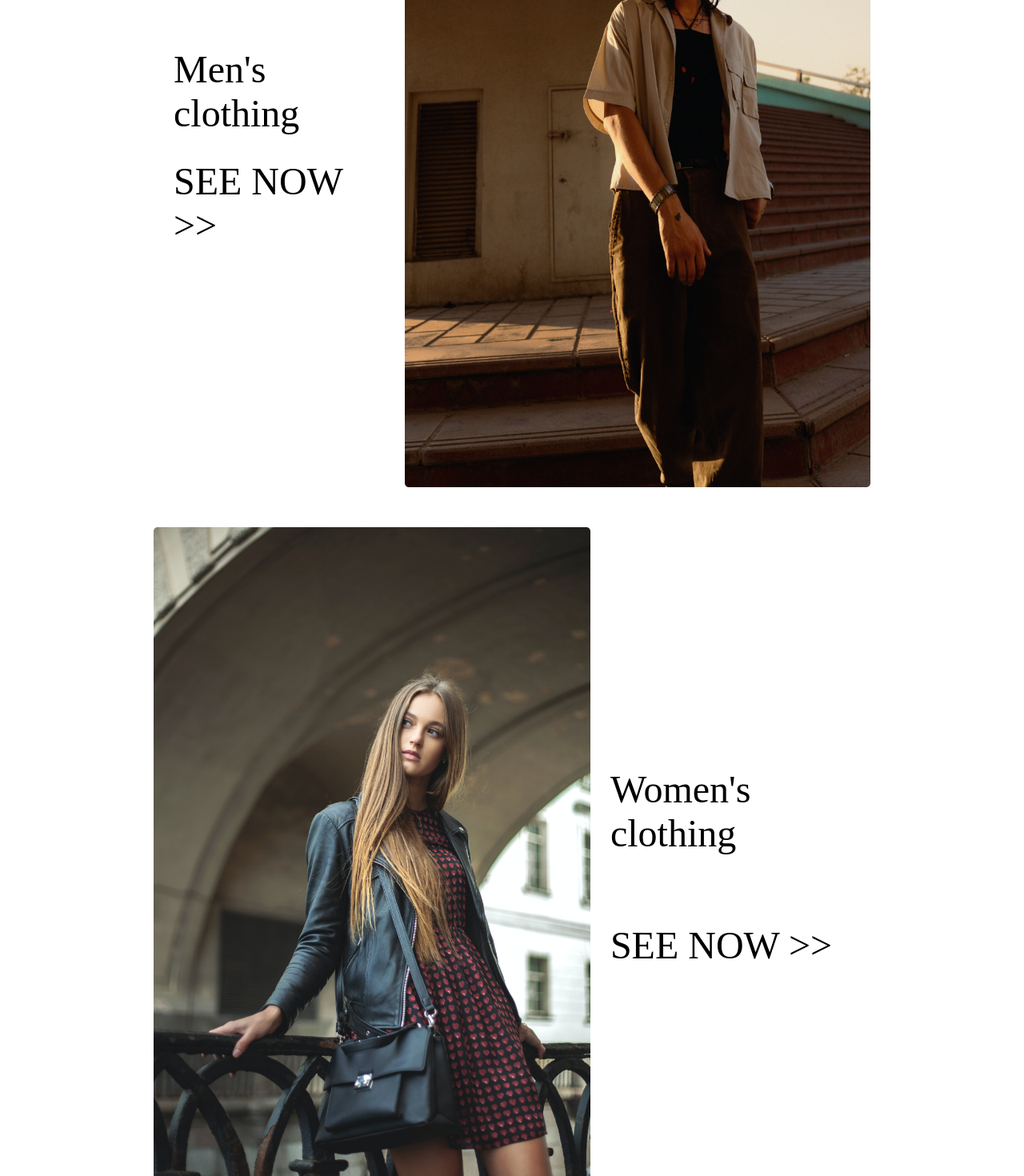
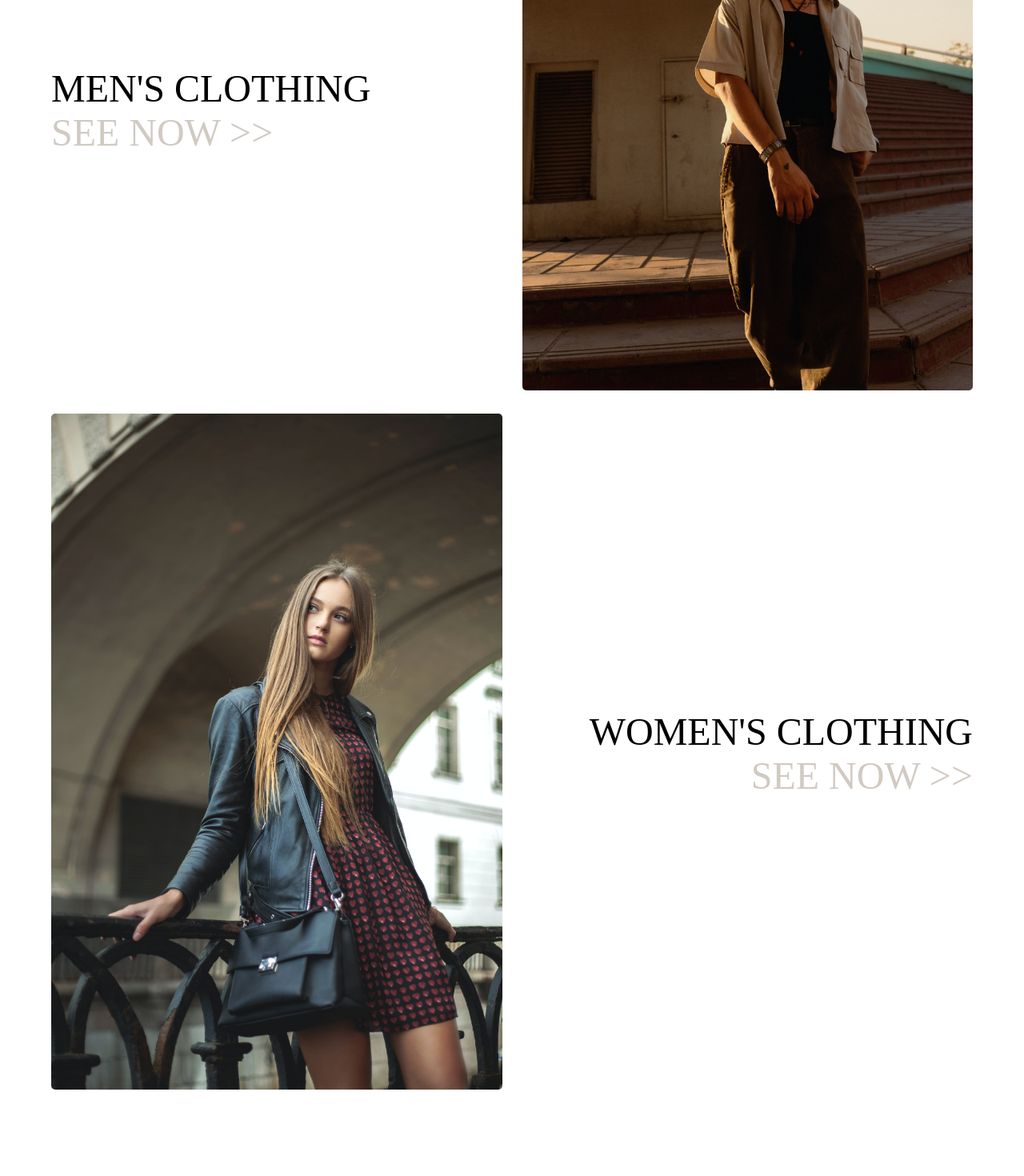
Before and after one commit to urosrelic/shopping-cart, a React (Vite) app: page / in a window 1280 px wide. Shown: the part 1020-2490 px from the top of the page at 80% size. After the commit the page ends 2386 px from the top, so only its background shows below. Built offline with nearby package versions, Linux system fonts and the light colour scheme.

Commit message:
refactor: remove men and women section
Introduced a single Section component with grid display

```diff
--- a/src/App.css
+++ b/src/App.css
@@ -86,8 +86,54 @@
   font-size: 48px;
 }
 
+/* Section */
+.section-container {
+  width: 90%;
+  margin-top: 50px;
+  display: grid;
+  grid-template-columns: repeat(2, 1fr);
+  gap: 25px;
+}
+
+.male-container-text,
+.female-container-text {
+  display: flex;
+  flex-direction: column;
+  justify-content: center;
+  text-decoration: none;
+  text-transform: uppercase;
+  color: black;
+  font-size: 48px;
+}
+
+.female-container-text {
+  align-items: flex-end;
+}
+
+.male-container-image,
+.female-container-image {
+  width: 100%;
+}
+
+.male-container-image img,
+.female-container-image img {
+  width: 100%;
+  border-radius: 5px;
+}
+
+.see-now-link {
+  text-decoration: none;
+  color: #d1cac2;
+  transition: transform 0.3s ease, ease-in 0.3s color;
+}
+
+.see-now-link:hover {
+  transform: translateX(5px);
+  color: #588b8b;
+}
+
 /* Sections */
-.section-container {
+/* .section-container {
   margin: 25px 0;
   width: 70%;
   height: 850px;
@@ -123,13 +169,4 @@
   border-radius: 5px;
 }
 
-.see-now-link {
-  text-decoration: none;
-  color: #2f2e2c;
-  transition: transform 0.3s ease, ease-in 0.3s color;
-}
-
-.see-now-link:hover {
-  transform: translateX(5px);
-  color: #588b8b;
-}
+*/
--- a/src/App.jsx
+++ b/src/App.jsx
@@ -1,8 +1,7 @@
 import './App.css';
 import { Carousel } from './components/Carousel';
 import { Header } from './components/Header';
-import { MenSection } from './components/MenSection';
-import { WomenSection } from './components/WomenSection';
+import { Section } from './components/Section';
 
 function App() {
   return (
@@ -10,8 +9,7 @@ function App() {
       <Header />
       <div className='content'>
         <Carousel />
-        <MenSection />
-        <WomenSection />
+        <Section />
       </div>
     </div>
   );
--- a/src/components/MenSection.jsx
+++ /dev/null
@@ -1,15 +0,0 @@
-export const MenSection = () => {
-  return (
-    <div className='section-container'>
-      <div className='section-title'>
-        Men's clothing
-        <a href='#' className='see-now-link'>
-          See now &gt;&gt;
-        </a>
-      </div>
-      <div className='section-image'>
-        <img src='/male_model.jpg' />
-      </div>
-    </div>
-  );
-};
--- /dev/null
+++ b/src/components/Section.jsx
@@ -0,0 +1,27 @@
+export const Section = () => {
+  return (
+    <div className='section-container'>
+      <div className='male-container-text'>
+        Men&apos;s clothing
+        <a href='#' className='see-now-link'>
+          See now &gt;&gt;
+        </a>
+      </div>
+      <div className='male-container-image'>
+        {' '}
+        <img src='/male_model.jpg' />
+      </div>
+      <div className='female-container-image'>
+        {' '}
+        <img src='/female_model.jpg' />
+      </div>
+      <div className='female-container-text'>
+        {' '}
+        Women&apos;s clothing
+        <a href='#' className='see-now-link'>
+          See now &gt;&gt;
+        </a>
+      </div>
+    </div>
+  );
+};
--- a/src/components/WomenSection.jsx
+++ /dev/null
@@ -1,15 +0,0 @@
-export const WomenSection = () => {
-  return (
-    <div className='section-container'>
-      <div className='section-image'>
-        <img src='/female_model.jpg' />
-      </div>
-      <div className='section-title'>
-        Women's clothing
-        <a href='#' className='see-now-link'>
-          See now &gt;&gt;
-        </a>
-      </div>
-    </div>
-  );
-};
```
